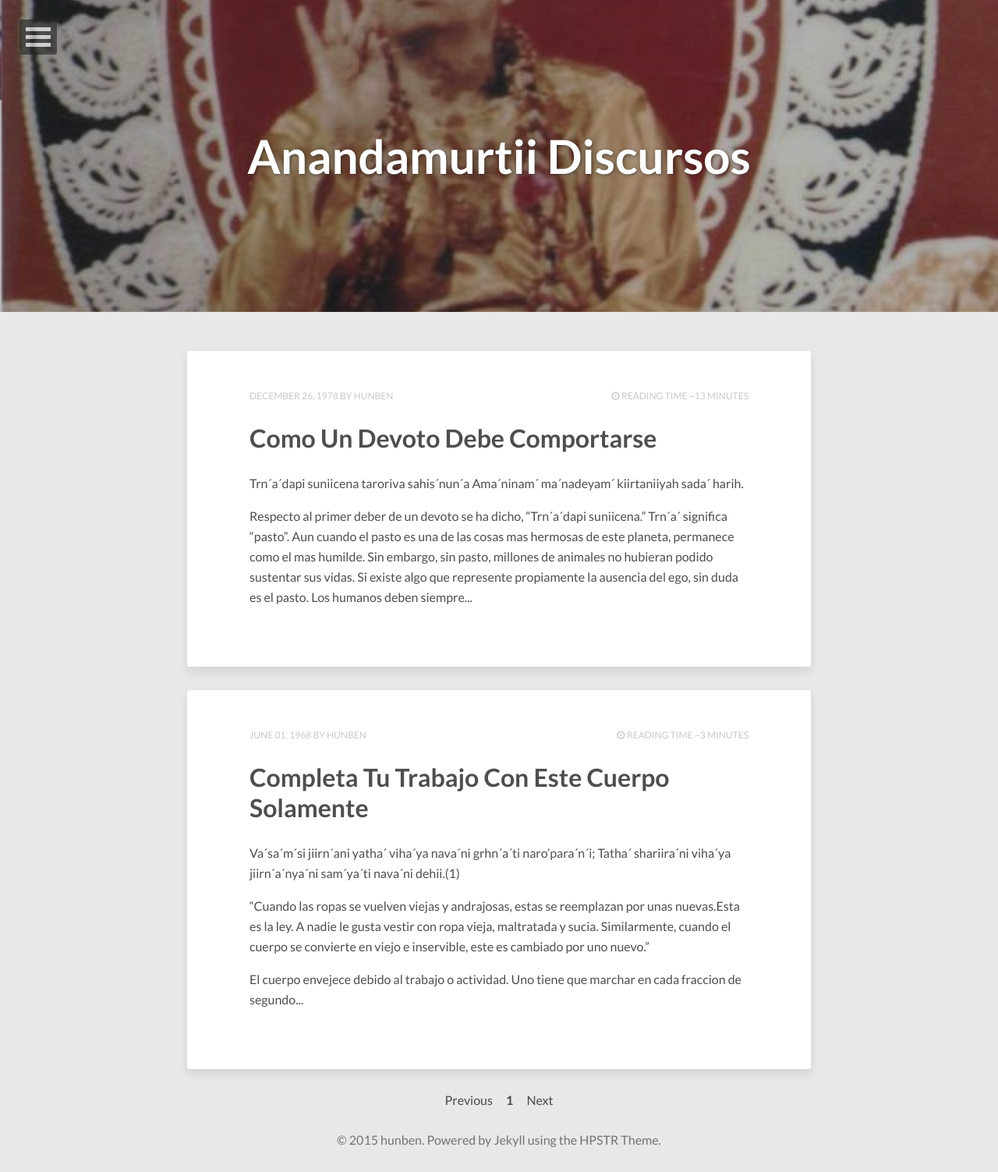
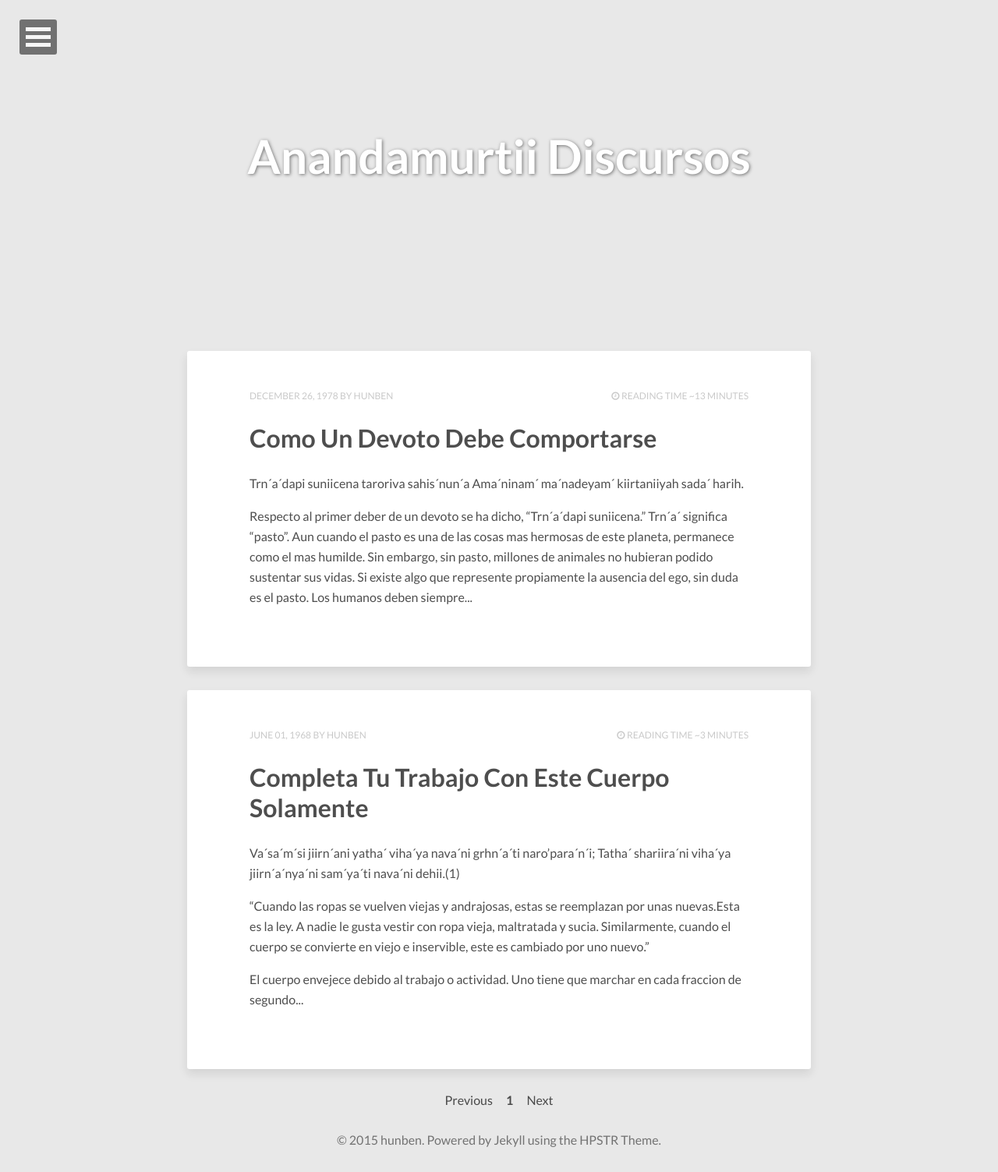
Before and after one commit to anandamurtiidiscursos/anandamurtiidiscursos.github.io, a Jekyll site: the page built from index.html, in a window 1280 px wide. Shown: the whole page at 78% size. Built offline with Jekyll 4.4.1, drawn with Linux system fonts in a browser that asks for light colours; nearby versions of some CDN libraries; the list of posts is cut into pages by our own code.

Commit message:
Updated _page.scss

```diff
--- a/_sass/_page.scss
+++ b/_sass/_page.scss
@@ -103,10 +103,10 @@
 }
 .entry-image {
 	position: relative;
-	top: -50%;
-	left: -50%;
-	width: 200%;
-	height: 200%;
+	top: 100%;
+	left: 100%;
+	width: 100%;
+	height: 100%;
 	min-height: 400px;
 	overflow: hidden;
 	&:after {
```
